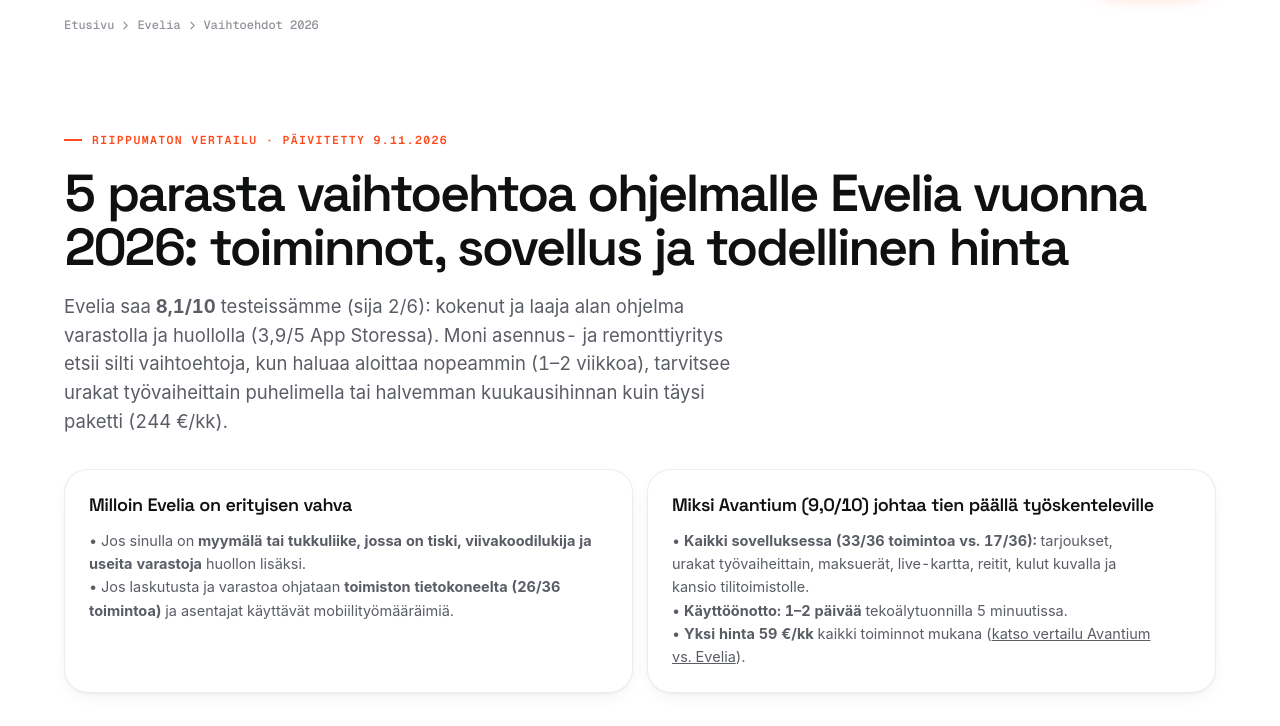
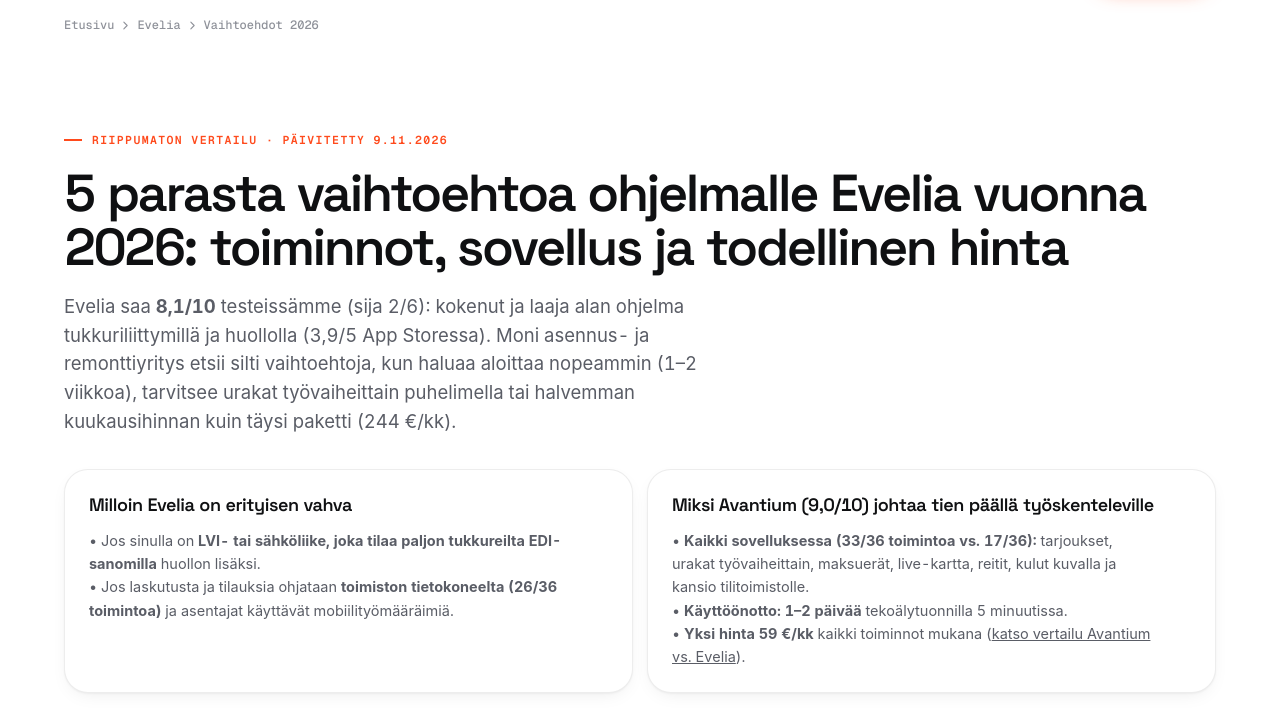
Before and after one commit to whatever13-cell/toiminnanohjausrakennusala-fi, a plain HTML site: page vaihtoehdot-evelia/index.html in a window 1280 px wide. Shown: the part 70-796 px from the top of the page. Drawn offline with nearby package versions, Linux system fonts and the light colour scheme.

Commit message:
Layout, navigation and data consistency update (Nov 2026)

```diff
--- a/vaihtoehdot-evelia/index.html
+++ b/vaihtoehdot-evelia/index.html
@@ -392,12 +392,12 @@ a.rl-card-33{padding:18px 20px;gap:4px;transition:transform .2s,box-shadow .2s}a
 <main id="contenido"><div class="ancho"><nav class="migas"><a href="../index.html">Etusivu</a><svg viewBox="0 0 20 20" aria-hidden="true"><path d="M7 4l6 6-6 6" fill="none" stroke="currentColor" stroke-width="2" stroke-linecap="round" stroke-linejoin="round"/></svg><a href="../raportti/evelia/index.html">Evelia</a><svg viewBox="0 0 20 20" aria-hidden="true"><path d="M7 4l6 6-6 6" fill="none" stroke="currentColor" stroke-width="2" stroke-linecap="round" stroke-linejoin="round"/></svg><span>Vaihtoehdot 2026</span></nav></div><section class="sec"><div class="ancho">
     <p class="eti">Riippumaton vertailu · Päivitetty 9.11.2026</p>
     <h1 class="h1-s">5 parasta vaihtoehtoa ohjelmalle Evelia vuonna 2026: toiminnot, sovellus ja todellinen hinta</h1>
-    <p class="lead">Evelia saa <b>8,1/10</b> testeissämme (sija 2/6): kokenut ja laaja alan ohjelma varastolla ja huollolla (3,9/5 App Storessa). Moni asennus- ja remonttiyritys etsii silti vaihtoehtoja, kun haluaa aloittaa nopeammin (1–2 viikkoa), tarvitsee urakat työvaiheittain puhelimella tai halvemman kuukausihinnan kuin täysi paketti (244 €/kk).</p>
+    <p class="lead">Evelia saa <b>8,1/10</b> testeissämme (sija 2/6): kokenut ja laaja alan ohjelma tukkuriliittymillä ja huollolla (3,9/5 App Storessa). Moni asennus- ja remonttiyritys etsii silti vaihtoehtoja, kun haluaa aloittaa nopeammin (1–2 viikkoa), tarvitsee urakat työvaiheittain puhelimella tai halvemman kuukausihinnan kuin täysi paketti (244 €/kk).</p>
 
     <div class="rl-grid-33" style="grid-template-columns:repeat(auto-fit,minmax(280px,1fr));margin-top:20px">
       <article class="rl-card-33">
         <h3>Milloin Evelia on erityisen vahva</h3>
-        <p>• Jos sinulla on <b>myymälä tai tukkuliike, jossa on tiski, viivakoodilukija ja useita varastoja</b> huollon lisäksi.<br>• Jos laskutusta ja varastoa ohjataan <b>toimiston tietokoneelta (26/36 toimintoa)</b> ja asentajat käyttävät mobiilityömääräimiä.</p>
+        <p>• Jos sinulla on <b>LVI- tai sähköliike, joka tilaa paljon tukkureilta EDI-sanomilla</b> huollon lisäksi.<br>• Jos laskutusta ja tilauksia ohjataan <b>toimiston tietokoneelta (26/36 toimintoa)</b> ja asentajat käyttävät mobiilityömääräimiä.</p>
       </article>
       <article class="rl-card-33">
         <h3>Miksi Avantium (9,0/10) johtaa tien päällä työskenteleville</h3>
```
Also changed, not shown: llms-full.txt.
